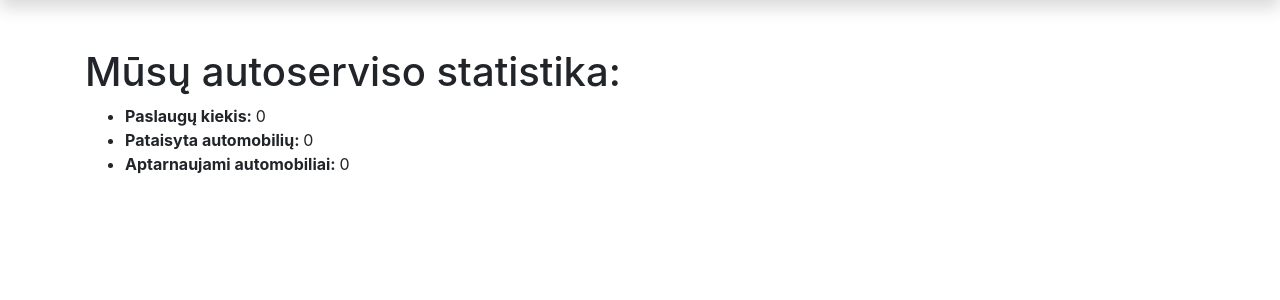
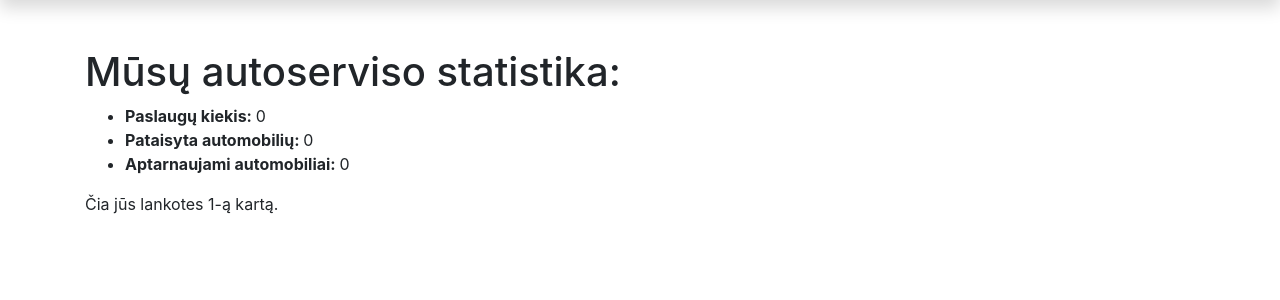
Before and after one commit to DonatasNoreika/autoservice_2023_pavasaris, a Django app: page /autoservice/ in a window 1280 px wide. Shown: the part 136-436 px from the top of the page. Run offline with Django 4.2, Linux system fonts and the light colour scheme; data that the repository does not hold is empty; some libraries are stand-ins or nearby versions.

Commit message:
7: +Padaryti, kad pagrindiniame puslapyje būtų rodomas sesijos apsilankymų skaičius.

```diff
--- a/mysite/autoservice/templates/index.html
+++ b/mysite/autoservice/templates/index.html
@@ -9,5 +9,5 @@
     <li><strong>Pataisyta automobilių: </strong>{{ orders_done }}</li>
     <li><strong>Aptarnaujami automobiliai: </strong>{{ vehicles }}</li>
 </ul>
-
+<p>Čia jūs lankotes {{ num_visits }}-ą kartą.</p>
 {% endblock %}
--- a/mysite/autoservice/views.py
+++ b/mysite/autoservice/views.py
@@ -13,10 +13,13 @@ def search(request):
 
 # Create your views here.
 def index(request):
+    num_visits = request.session.get('num_visits', 1)
+    request.session['num_visits'] = num_visits + 1
     context = {
         "service_count": Service.objects.count(),
         "orders_done": Order.objects.filter(status__exact='i').count(),
         "vehicles": Vehicle.objects.count(),
+        'num_visits': num_visits,
     }
     return render(request, 'index.html', context=context)
 
```
